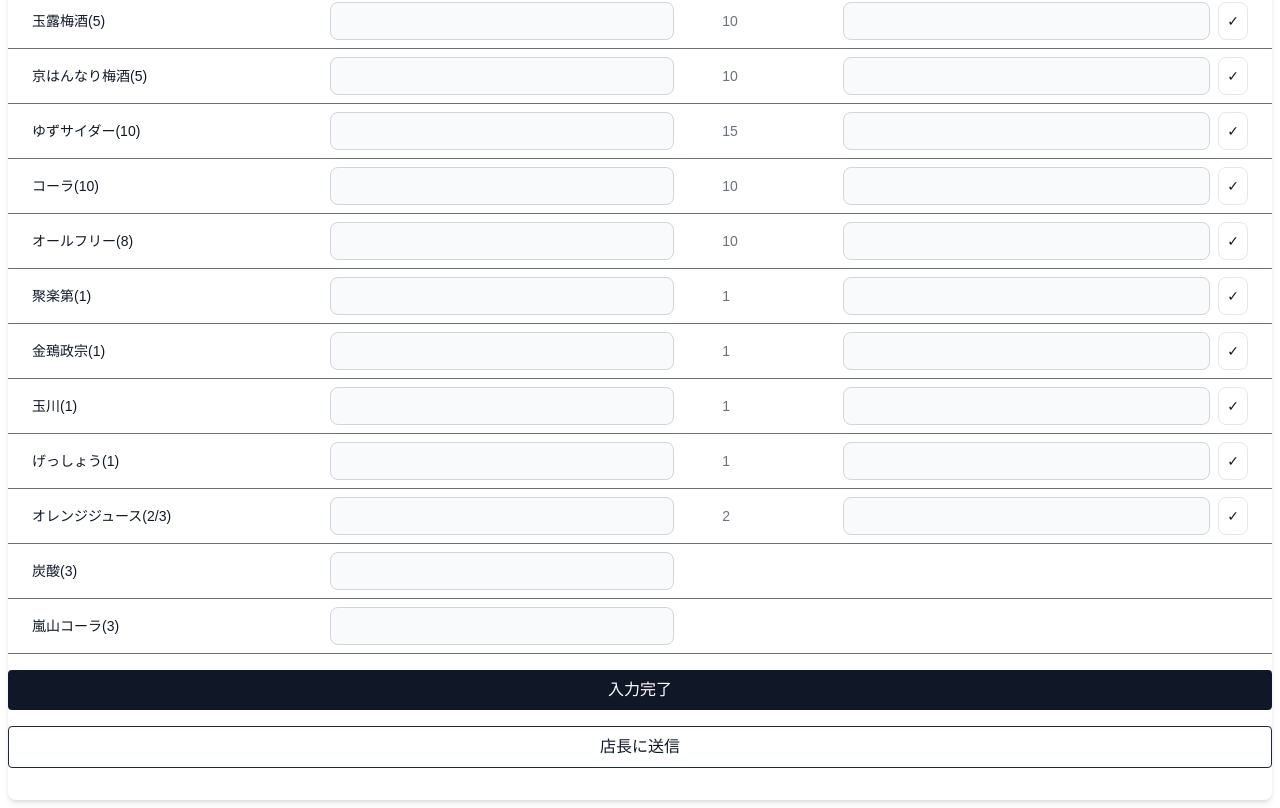
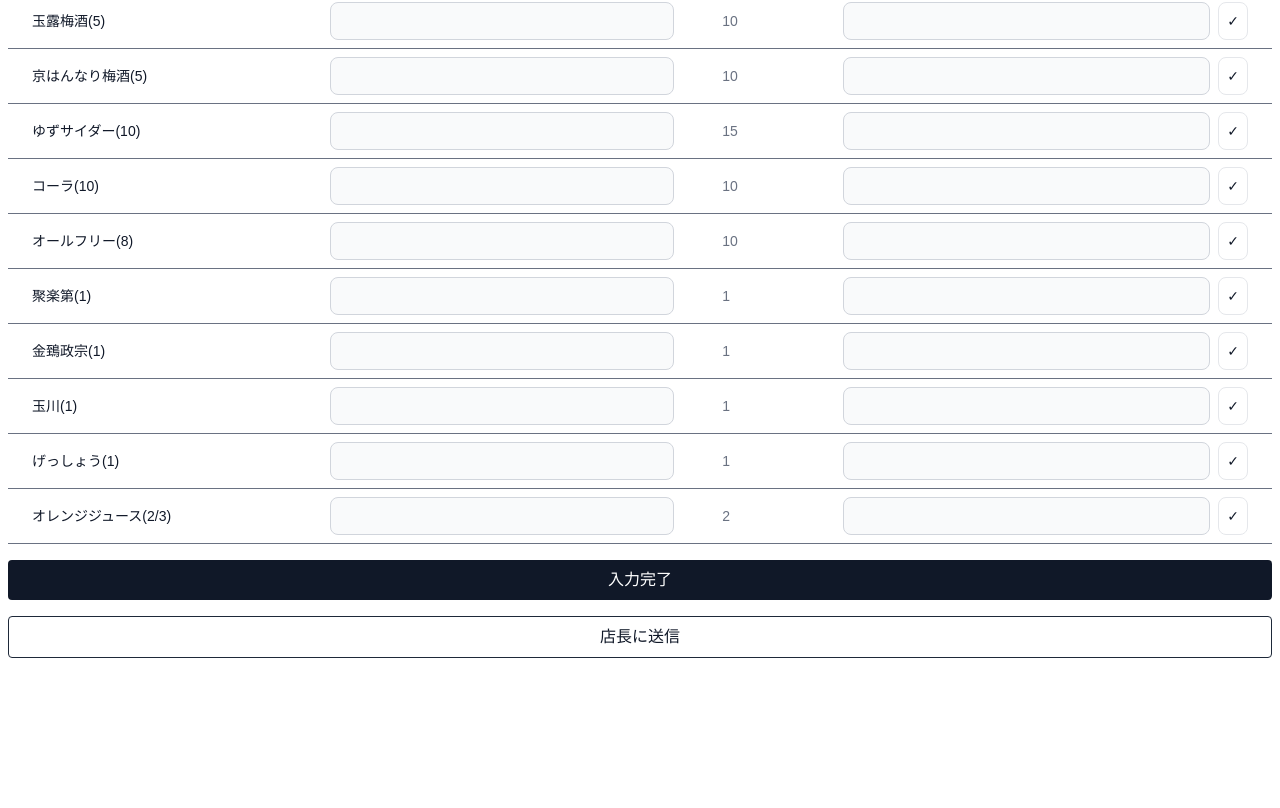
Before and after one commit to wataru-sedev/drink-stock, a Next.js app: page / in a window 1280 px wide. Shown: the part 499-1307 px from the top of the page. After the commit the page ends 1197 px from the top, so only its background shows below. Built offline with nearby package versions, Linux system fonts and the light colour scheme.

Commit message:
炭酸、嵐山コーラ関連を削除

```diff
--- a/src/app/page.tsx
+++ b/src/app/page.tsx
@@ -80,7 +80,7 @@ export default function Home() {
 
   return (
     <div>
-      <div className="relative overflow-x-auto shadow-md sm:rounded-lg m-2 mt-16">
+      <div className="relative overflow-x-auto sm:rounded-lg m-2 mt-16">
         <table className="w-full text-sm text-left text-gray-500">
           <thead className="text-sm text-gray-700 bg-gray-100">
             <tr>
@@ -93,7 +93,6 @@ export default function Home() {
           <tbody>
             {drinkStocks.map((drink, index) => {
               const { name, japaneseName, required, memo, quantity } = drink;
-              const isSimple = name === "TANSAN" || name === "ARASHIYAMA-COLA";
               return (
                 <tr key={name} className="bg-white border-b hover:bg-gray-50">
                   <td
@@ -110,8 +109,6 @@ export default function Home() {
                       className="w-full bg-gray-50 border border-gray-300 text-gray-900 text-sm rounded-lg focus:ring-blue-500 focus:border-blue-500 block p-2"
                     />
                   </td>
-                  {!isSimple && (
-                    <>
                       <td className="px-1 py-4 sm:px-6">
                         {required}
                       </td>
@@ -132,14 +129,6 @@ export default function Home() {
                           </button>
                         </div>
                       </td>
-                    </>
-                  )}
-                  {isSimple && (
-                    <>
-                      <td className="px-1 py-4 sm:px-6"></td>
-                      <td className="px-4 py-2 sm:px-6"></td>
-                    </>
-                  )}
                 </tr>
               );
             })}
--- a/src/lib/drinkData.ts
+++ b/src/lib/drinkData.ts
@@ -1,7 +1,7 @@
 export type Drink = {
   name: string;
   japaneseName: string;
-  required: number;
+  required?: number;
   memo?: string;
   quantity?: number;
 }
@@ -92,14 +92,4 @@ export const Drinks:Drink[] = [
     japaneseName: "オレンジジュース(2/3)",
     required: 2,
   },
-  {
-    name: "TANSAN",
-    japaneseName: "炭酸(3)",
-    required: 0,
-  },
-  {
-    name: "ARASHIYAMA-COLA",
-    japaneseName: "嵐山コーラ(3)",
-    required: 0,
-  },
 ];
```
